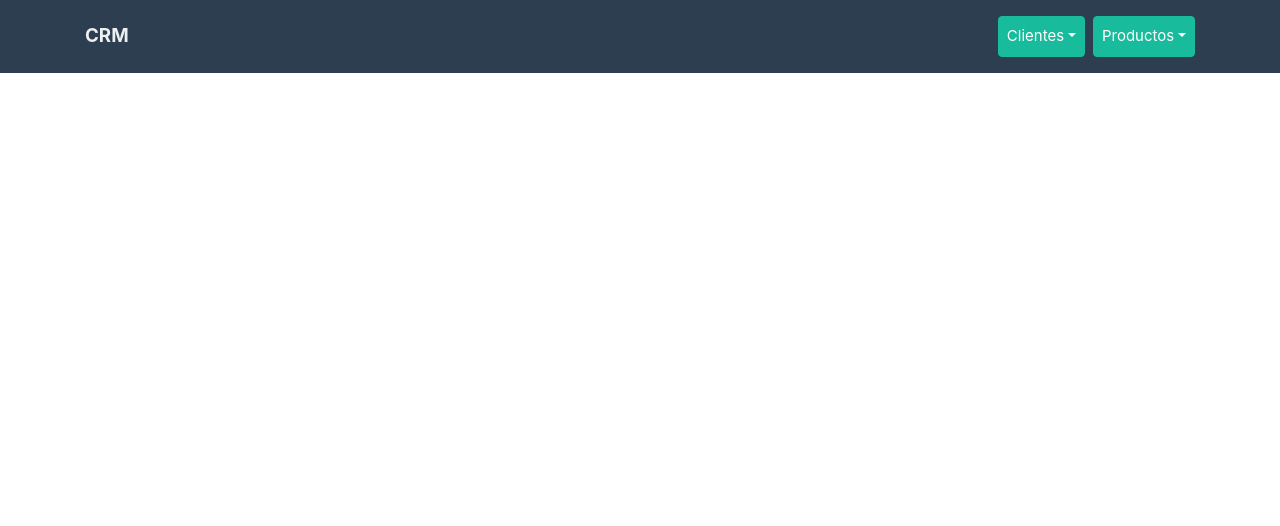
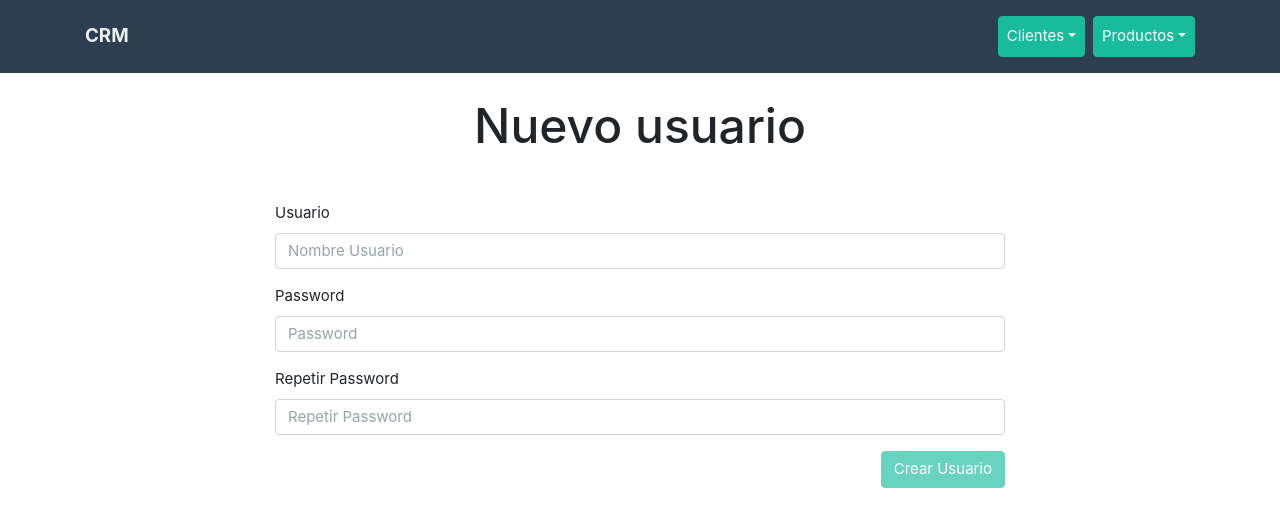
Before and after one commit to alexMercer94/react.js-graphql-app-client, a React (Create React App) app: page /register in a window 1280 px wide. Shown: the top 526 px of the page. Built offline with nearby package versions, Linux system fonts and the light colour scheme.

Commit message:
Register user Feature

```diff
--- a/src/App.js
+++ b/src/App.js
@@ -12,6 +12,8 @@ import EditProduct from './components/Products/EditProduct';
 import NewOrder from './components/Orders/NewOrder';
 import ClientOrders from './components/Orders/ClientOrders';
 import Panel from './components/Panel/Panel';
+import Register from './components/Auth/Register';
+import Login from './components/Auth/Login';
 
 const client = new ApolloClient({
     uri: 'http://localhost:5002/graphql',
@@ -41,6 +43,8 @@ function App() {
                             <Route exac path="/orders/new/:id" component={NewOrder}></Route>
                             <Route exac path="/orders/:id" component={ClientOrders}></Route>
                             <Route exac path="/panel" component={Panel}></Route>
+                            <Route exac path="/register" component={Register}></Route>
+                            <Route exac path="/login" component={Login}></Route>
                         </Switch>
                     </div>
                 </Fragment>
--- a/src/components/Alerts/Error.js
+++ b/src/components/Alerts/Error.js
@@ -1,5 +1,11 @@
 import React from 'react';
 
-const Error = ({ error }) => <p className="alert alert-danger text-center p-2 mb-2">{error}</p>;
+const Error = ({ error }) => {
+    if (error.message) {
+        error = error.message;
+    }
+
+    return <p className="alert alert-danger text-center p-2 mb-2">{error}</p>;
+};
 
 export default Error;
--- /dev/null
+++ b/src/components/Auth/Login.js
@@ -0,0 +1,13 @@
+import React, { Component } from 'react';
+
+class Login extends Component {
+    render() {
+        return (
+            <div>
+                <h1>Login</h1>
+            </div>
+        );
+    }
+}
+
+export default Login;
--- /dev/null
+++ b/src/components/Auth/Register.js
@@ -0,0 +1,124 @@
+import React, { Component, Fragment } from 'react';
+import { Mutation } from 'react-apollo';
+import { NEW_USER } from '../../mutations';
+import Error from '../Alerts/Error';
+import { withRouter } from 'react-router-dom';
+
+const initialState = {
+    user: '',
+    password: '',
+    repeatPassword: ''
+};
+
+class Register extends Component {
+    state = {
+        ...initialState
+    };
+
+    /**
+     * Update state with form's data
+     */
+    updateState = e => {
+        const { name, value } = e.target;
+
+        this.setState({
+            [name]: value
+        });
+    };
+
+    /**
+     * Validate form's data
+     */
+    validateForm = () => {
+        const { user, password, repeatPassword } = this.state;
+        const noValid = !user || !password || password !== repeatPassword;
+
+        return noValid;
+    };
+
+    /**
+     * Create new user in BD
+     */
+    createNewUser = (e, createUser) => {
+        e.preventDefault();
+
+        createUser().then(data => {
+            this.clearState();
+        });
+    };
+
+    /**
+     * Clear state and form and redirect to Login component
+     */
+    clearState = () => {
+        this.setState({
+            ...initialState
+        });
+
+        this.props.history.push('/login');
+    };
+
+    render() {
+        const { user, password, repeatPassword } = this.state;
+
+        return (
+            <Fragment>
+                <h1 className="text-center mb-5">Nuevo usuario</h1>
+                <div className="row  justify-content-center">
+                    <Mutation mutation={NEW_USER} variables={{ user, password }}>
+                        {(createUser, { loading, error, data }) => {
+                            return (
+                                <form onSubmit={e => this.createNewUser(e, createUser)} className="col-md-8">
+                                    {error && <Error error={error}></Error>}
+                                    <div className="form-group">
+                                        <label>Usuario</label>
+                                        <input
+                                            type="text"
+                                            name="user"
+                                            className="form-control"
+                                            placeholder="Nombre Usuario"
+                                            onChange={this.updateState}
+                                            value={user}
+                                        />
+                                    </div>
+                                    <div className="form-group">
+                                        <label>Password</label>
+                                        <input
+                                            type="password"
+                                            name="password"
+                                            className="form-control"
+                                            placeholder="Password"
+                                            onChange={this.updateState}
+                                            value={password}
+                                        />
+                                    </div>
+                                    <div className="form-group">
+                                        <label>Repetir Password</label>
+                                        <input
+                                            type="password"
+                                            name="repeatPassword"
+                                            className="form-control"
+                                            placeholder="Repetir Password"
+                                            onChange={this.updateState}
+                                            value={repeatPassword}
+                                        />
+                                    </div>
+
+                                    <button
+                                        type="submit"
+                                        className="btn btn-success float-right"
+                                        disabled={loading || this.validateForm()}
+                                    >
+                                        Crear Usuario
+                                    </button>
+                                </form>
+                            );
+                        }}
+                    </Mutation>
+                </div>
+            </Fragment>
+        );
+    }
+}
+
+export default withRouter(Register);
--- a/src/mutations/index.js
+++ b/src/mutations/index.js
@@ -69,3 +69,11 @@ export const UPDATE_STATE = gql`
         updateState(input: $input)
     }
 `;
+
+// Users
+
+export const NEW_USER = gql`
+    mutation createUser($user: String!, $password: String!) {
+        createUser(user: $user, password: $password)
+    }
+`;
```
